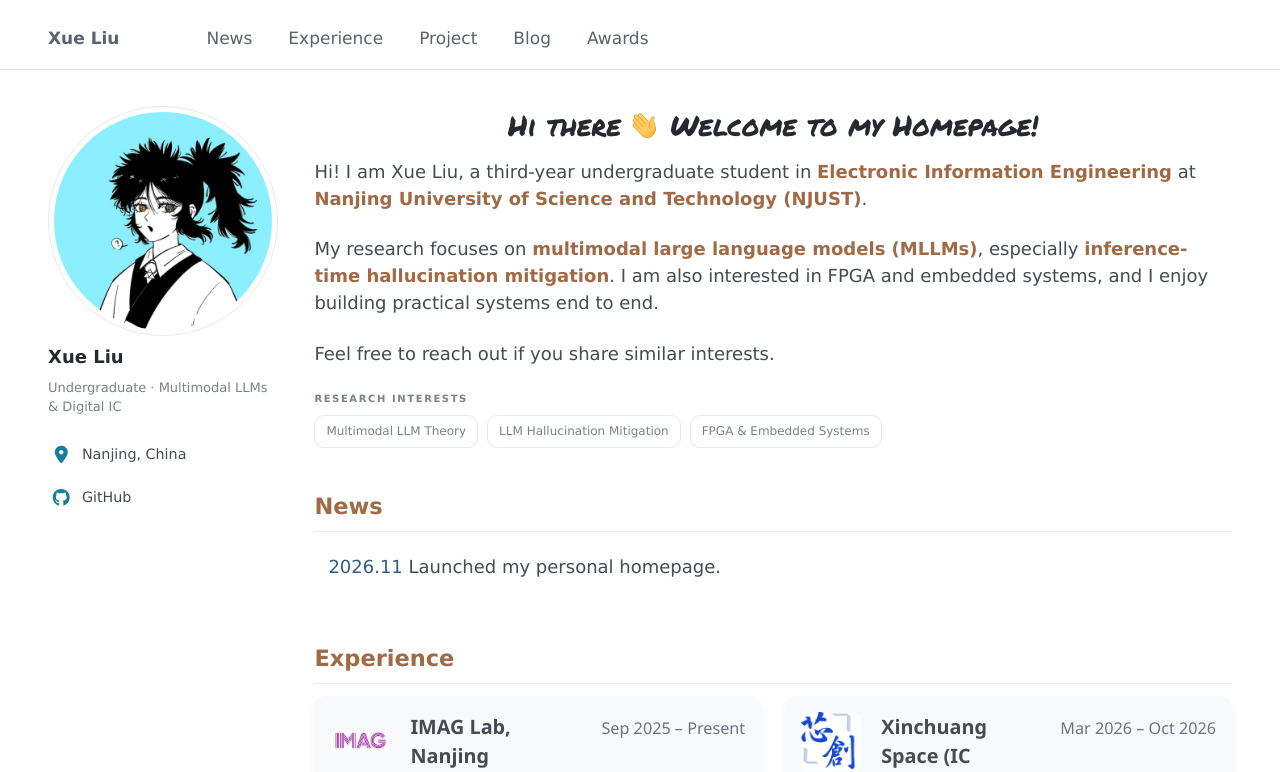
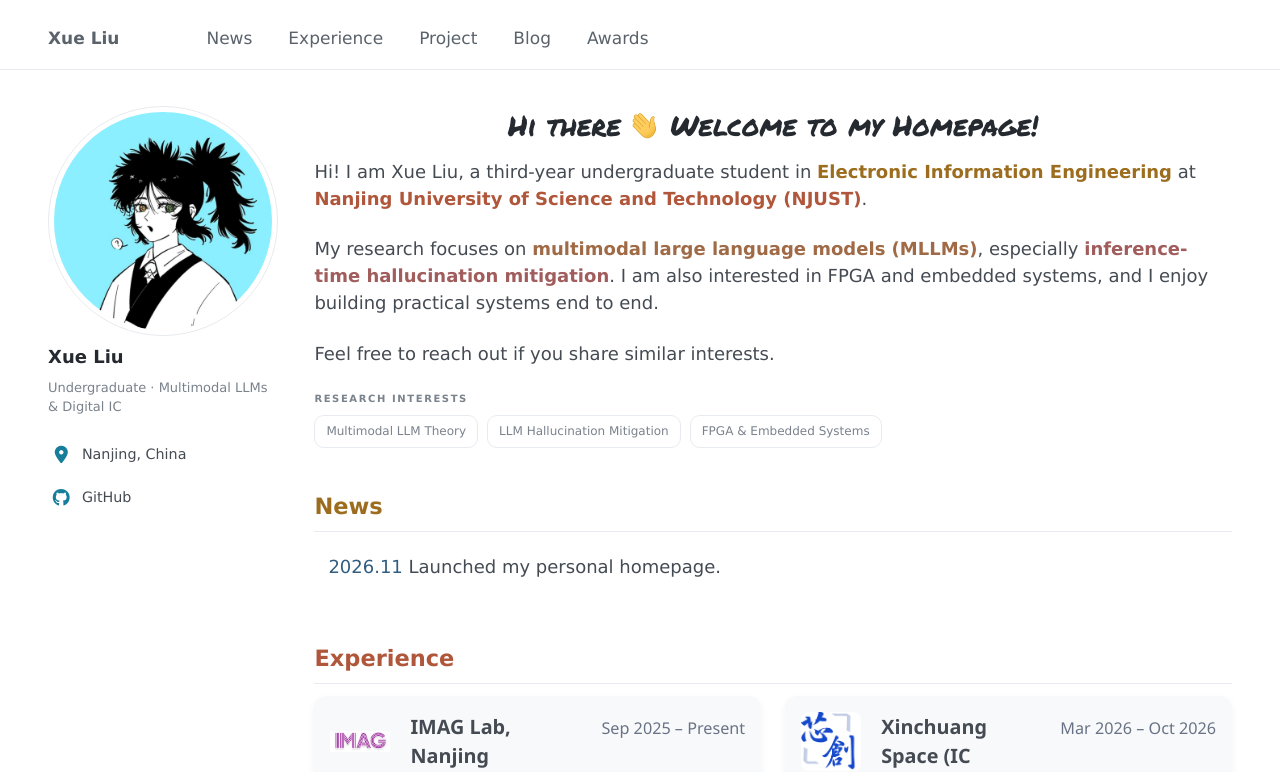
Before and after one commit to xueliu-llm/xueliu-llm.github.io, a Jekyll site: the page built from _pages/about.md, in a window 1280 px wide. Shown: the top 772 px of the page. Built offline with Jekyll 4.4.1, drawn with Linux system fonts in a browser that asks for light colours.

Commit message:
Four-color warm palette: rotating section titles and keyword colors

```diff
--- a/_data/profile.json
+++ b/_data/profile.json
@@ -1,5 +1,5 @@
 {
-  "intro_html": "<p>Hi! I am Xue Liu, a third-year undergraduate student in <strong>Electronic Information Engineering</strong> at <strong>Nanjing University of Science and Technology (NJUST)</strong>.</p><p>My research focuses on <strong>multimodal large language models (MLLMs)</strong>, especially <strong>inference-time hallucination mitigation</strong>. I am also interested in FPGA and embedded systems, and I enjoy building practical systems end to end.</p><p>Feel free to reach out if you share similar interests.</p>",
+  "intro_html": "<p>Hi! I am Xue Liu, a third-year undergraduate student in <strong class=\"w1\">Electronic Information Engineering</strong> at <strong class=\"w2\">Nanjing University of Science and Technology (NJUST)</strong>.</p><p>My research focuses on <strong class=\"w3\">multimodal large language models (MLLMs)</strong>, especially <strong class=\"w4\">inference-time hallucination mitigation</strong>. I am also interested in FPGA and embedded systems, and I enjoy building practical systems end to end.</p><p>Feel free to reach out if you share similar interests.</p>",
   "interests": [
     "Multimodal LLM Theory",
     "LLM Hallucination Mitigation",
--- a/assets/css/classic-home.css
+++ b/assets/css/classic-home.css
@@ -12,6 +12,10 @@
   --home-muted: #7A828C;
   --home-accent: #167D9A;
   --home-warm: #9F6A45;
+  --warm-1: #9C6D1E;
+  --warm-2: #B0563B;
+  --warm-3: #9F6A45;
+  --warm-4: #A15C5C;
   --home-line: #E7EAEE;
   --home-soft: #F8F9FA;
 }
@@ -38,8 +42,14 @@ body, h1, h2, h3, h4, h5, h6 {
 }
 .page__content .publication-card { background: #fff; border: 1px solid #E7EAEE; }
 .page__content h1, .page__content h3 { color: var(--home-heading); }
-.page__content h2 { color: var(--home-warm); }
-.page__content > p strong { color: var(--home-warm); font-weight: 600; }
+.page__content h2:nth-of-type(4n+1) { color: var(--warm-1); }
+.page__content h2:nth-of-type(4n+2) { color: var(--warm-2); }
+.page__content h2:nth-of-type(4n+3) { color: var(--warm-3); }
+.page__content h2:nth-of-type(4n+4) { color: var(--warm-4); }
+.page__content > p strong.w1 { color: var(--warm-1); font-weight: 600; }
+.page__content > p strong.w2 { color: var(--warm-2); font-weight: 600; }
+.page__content > p strong.w3 { color: var(--warm-3); font-weight: 600; }
+.page__content > p strong.w4 { color: var(--warm-4); font-weight: 600; }
 a { color: #167D9A; }
 a:hover { color: #0F607A; }
 .page__content .main-heading {
```
